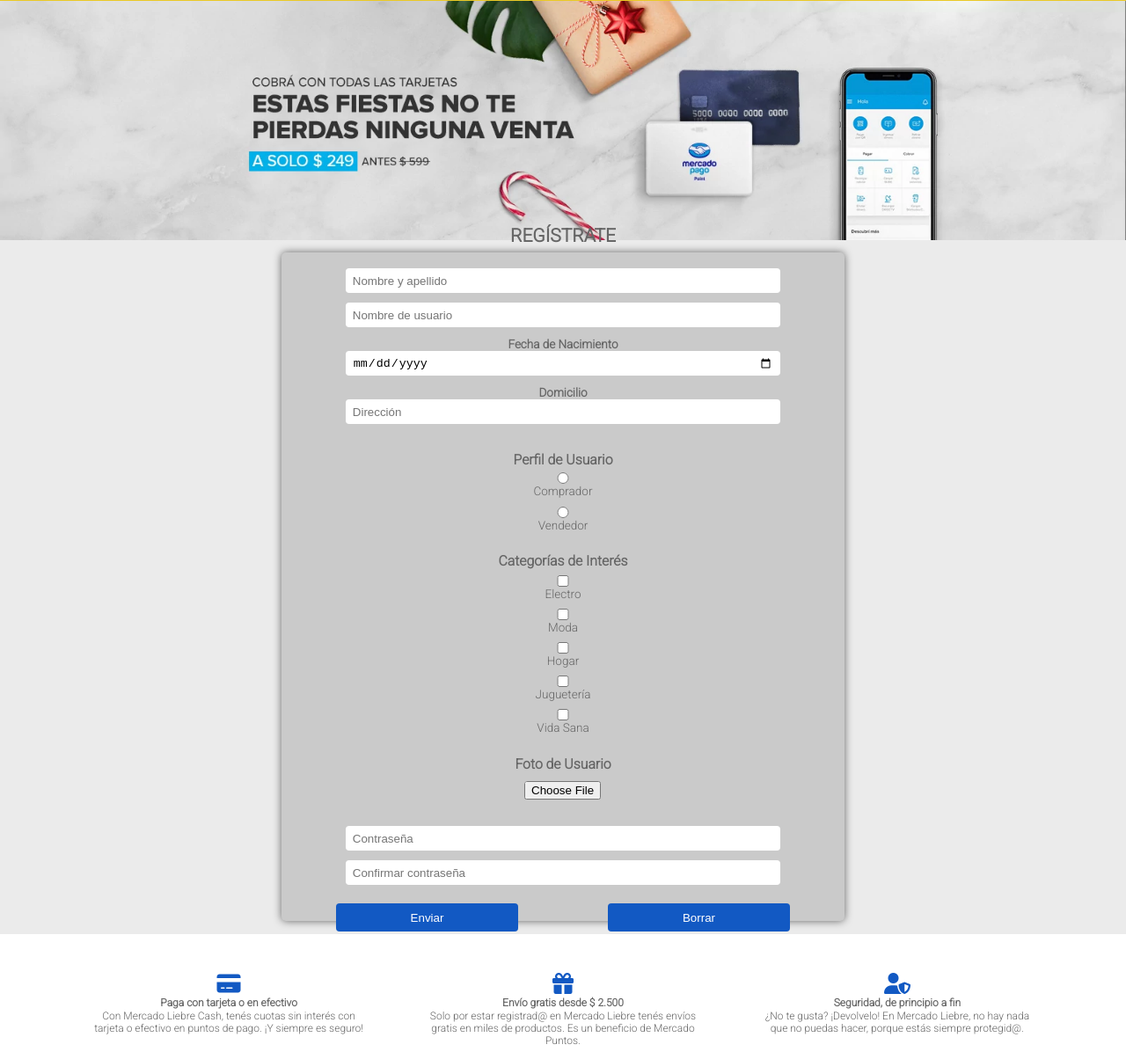
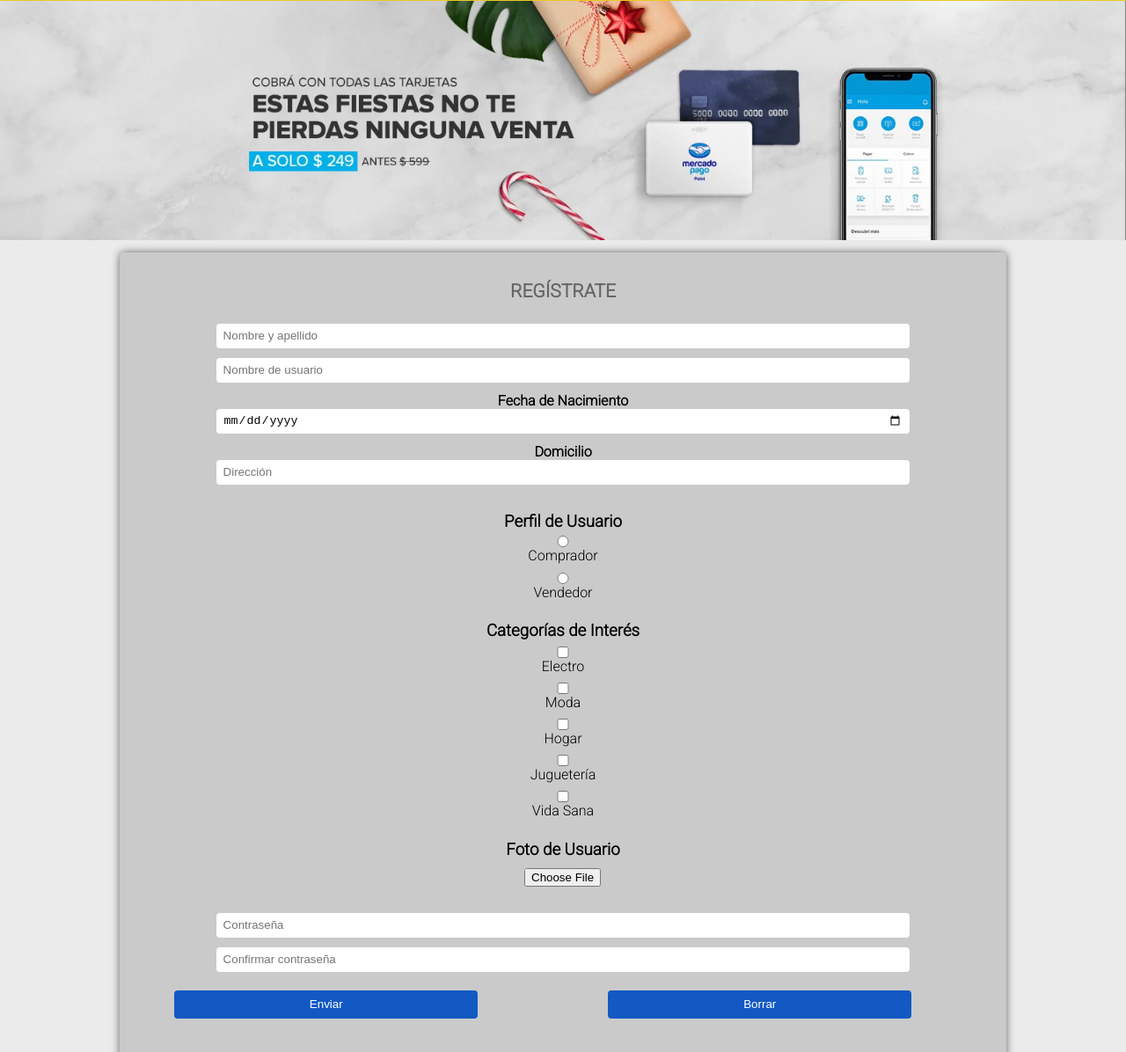
Before and after one commit to jumisaji/mercadoLiebre, a website: page views/register.html in a window 1280 px wide. Shown: the part 207-1403 px from the top of the page at 88% size. Drawn offline with Linux system fonts and the light colour scheme; files that its build step writes are made by us from their sources.

Commit message:
Julie-Vuelvo a revisar desbordamiento titulo de form register

```diff
--- a/public/css/formularios.css
+++ b/public/css/formularios.css
@@ -3,7 +3,7 @@
 /* *********** */
 .login{
     display: flex;
-    flex-flow: column;
+    flex-flow: column wrap;
     width: 80%;
     padding: 20px 1px 20px 1px;
     background-color: #cacaca;
@@ -44,19 +44,14 @@
 
 .registro{
     display: flex;
-    flex-direction: column;
-    justify-content: center;
-    flex-wrap: wrap;
-    width: 50vw;
-    height: 95vh;
-    padding: 20px 1px;
+    flex-flow: column wrap;
+    width: 80%;
+    padding: 20px 1px 20px 1px;
     background-color: #cacaca;
     border-radius: 5px;
     box-shadow: 0px 0px 10px 0px rgb(100, 100, 100);
-    color: #666;
     margin-top: 5px;
     margin-bottom: 5px;
-    font-size: 13.5px;
 }
 
 .registro .formreg{
```
